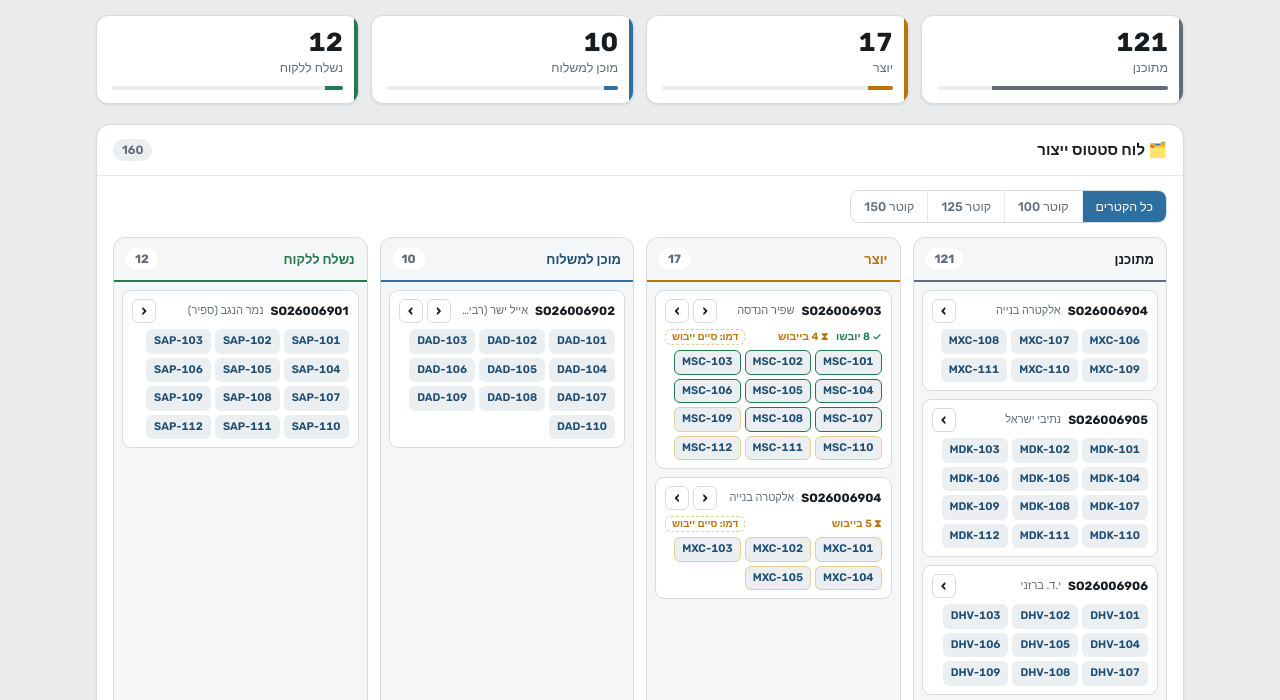
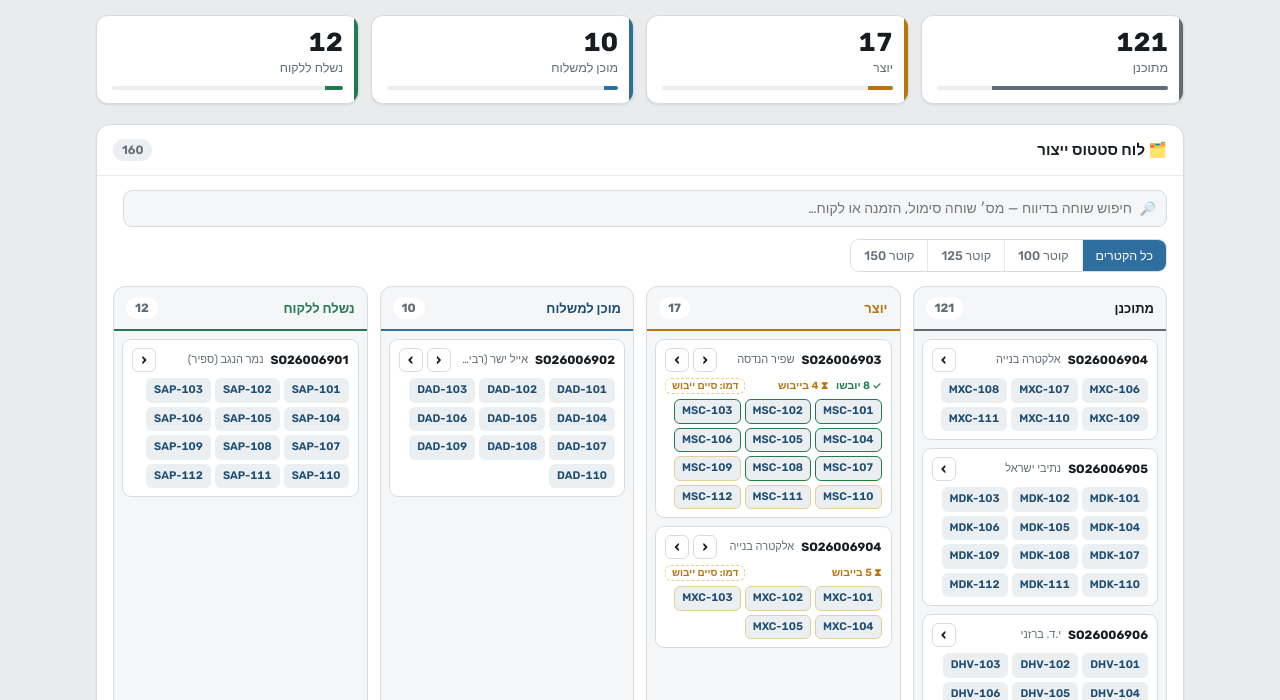
Before and after one commit to tgpm5yshnm-ui/sela-scheduler, a plain HTML site: page index.html in a window 1280 px wide. Shown: the part 74-774 px from the top of the page. Drawn offline with Linux system fonts and the light colour scheme.

Commit message:
Update index.html

```diff
--- a/index.html
+++ b/index.html
@@ -100,6 +100,18 @@ section.block{background:var(--surface); border:1px solid var(--line); border-ra
 .shchip.green{background:var(--ok-bg); color:var(--ok)} .shchip.pix{background:var(--violet-bg); color:var(--violet)}
 .shchip.cured{border-color:var(--ok)} .shchip.curing{border-color:var(--amber-line)}
 .hint{color:var(--muted); font-size:12px; margin-top:10px; line-height:1.6}
+.board-search{display:flex; align-items:center; gap:10px; margin-bottom:12px; flex-wrap:wrap}
+.board-search .sw{position:relative; flex:1 1 280px; min-width:0}
+.board-search .sw .ic{position:absolute; inset-inline-start:11px; top:50%; transform:translateY(-50%); font-size:13px; opacity:.55; pointer-events:none}
+.board-search input{width:100%; font-family:inherit; font-size:14px; color:var(--ink); background:var(--surface2); border:1px solid var(--line); border-radius:9px; padding:9px 34px 9px 12px}
+.board-search input:focus{outline:2px solid var(--accent); outline-offset:1px; background:var(--surface)}
+.board-search .clr{border:1px solid var(--line); background:var(--surface); color:var(--muted); border-radius:8px; width:34px; height:34px; font-size:16px; line-height:1; display:none}
+.board-search .clr.show{display:inline-flex; align-items:center; justify-content:center}
+.search-info{font-size:12.5px; color:var(--muted); font-weight:500; white-space:nowrap}
+.search-info b{color:var(--accent-ink)}
+.shchip mark{background:var(--amber-bg); color:var(--amber); border-radius:3px; padding:0 1px}
+.shchip.hit{outline:2px solid var(--accent); outline-offset:1px}
+.no-results{flex:1; text-align:center; color:var(--muted); font-size:13.5px; padding:26px 12px; border:1px dashed var(--line); border-radius:12px; background:var(--surface2)}
 
 /* daily production sheet */
 .sheet-controls{display:flex; gap:10px; align-items:center; flex-wrap:wrap; margin-bottom:14px}
@@ -183,6 +195,14 @@ details.ctl[open] summary .chev{transform:rotate(180deg)}
   <section class="block">
     <h2>🗂️ לוח סטטוס ייצור<span class="count-pill" id="boardPill">0</span></h2>
     <div class="body">
+      <div class="board-search">
+        <div class="sw">
+          <span class="ic">🔎</span>
+          <input id="boardSearch" type="search" inputmode="search" placeholder="חיפוש שוחה בדיווח — מס׳ שוחה סימול, הזמנה או לקוח…" aria-label="חיפוש שוחה">
+        </div>
+        <button class="clr" id="boardSearchClr" aria-label="נקה חיפוש">✕</button>
+        <span class="search-info" id="searchInfo"></span>
+      </div>
       <div class="seg" id="boardFilter">
         <button data-f="all" class="active">כל הקטרים</button>
         <button data-f="100">קוטר 100</button><button data-f="125">קוטר 125</button><button data-f="150">קוטר 150</button>
@@ -287,7 +307,7 @@ function schedule(){
 }
 
 /* סטטוס פר‑שוחה (0..3) + חותמת ייצור לחישוב ייבוש */
-let STAGE=loadJSON('sela_stage'), PAT=loadJSON('sela_pat'), boardFilter='all', sheetDay=0;
+let STAGE=loadJSON('sela_stage'), PAT=loadJSON('sela_pat'), boardFilter='all', boardSearch='', sheetDay=0;
 function loadJSON(k){ try{const s=localStorage.getItem(k);return s?JSON.parse(s):{};}catch(e){return {};} }
 function save(){ try{localStorage.setItem('sela_stage',JSON.stringify(STAGE));localStorage.setItem('sela_pat',JSON.stringify(PAT));}catch(e){} }
 function stageOf(s){ return STAGE[s]||0; }
@@ -323,16 +343,27 @@ function renderPipe(){
   document.getElementById('pipe').innerHTML=STAGES.map((st,i)=>`<div class="pk ${cls[i]}"><div class="n">${c[i]}</div><div class="l">${st.name}</div><div class="bar"><i style="width:${Math.round(c[i]/total*100)}%"></i></div></div>`).join('');
   document.getElementById('boardPill').textContent=SHUCHOT.length;
 }
+function hl(text,q){ if(!q) return text; const i=text.toLowerCase().indexOf(q); if(i<0) return text;
+  return text.slice(0,i)+'<mark>'+text.slice(i,i+q.length)+'</mark>'+text.slice(i+q.length); }
 function renderBoard(){
-  const c=kpiPipe(); const pass=s=> boardFilter==='all'||s.diameter===+boardFilter;
+  const c=kpiPipe();
+  const q=boardSearch.trim().toLowerCase();
+  const matches=s=> !q || s.simul.toLowerCase().includes(q) || s.so.toLowerCase().includes(q) || s.customer.toLowerCase().includes(q);
+  const pass=s=> (boardFilter==='all'||s.diameter===+boardFilter) && matches(s);
+  // search info
+  const info=document.getElementById('searchInfo');
+  if(q){ const n=SHUCHOT.filter(s=>(boardFilter==='all'||s.diameter===+boardFilter)&&matches(s)).length;
+    info.innerHTML=`נמצאו <b>${n}</b> שוחות`; document.getElementById('boardSearchClr').classList.add('show'); }
+  else { info.textContent=''; document.getElementById('boardSearchClr').classList.remove('show'); }
   let html='';
   for(let col=0;col<4;col++){
     const inStage=SHUCHOT.filter(s=>stageOf(s.simul)===col && pass(s)); let cards='';
     ORDERS.forEach(o=>{
       const items=inStage.filter(s=>s.so===o.so); if(!items.length) return;
       const chips=items.map(s=>{ let extra=''; if(col===1) extra = cured(s.simul)?' cured':' curing';
+        const isHit = q && s.simul.toLowerCase().includes(q);
         const title = col===1 ? (cured(s.simul)?'יובש — מוכן לקידום':('בייבוש · עוד '+cureLeft(s.simul)+' ימים')) : 'לחץ לקידום שלב';
-        return `<span class="shchip ${TRACKS[s._tr].cls}${extra}" data-simul="${s.simul}" title="${title}">${s.simul}</span>`; }).join('');
+        return `<span class="shchip ${TRACKS[s._tr].cls}${extra}${isHit?' hit':''}" data-simul="${s.simul}" title="${title}">${hl(s.simul,q)}</span>`; }).join('');
       let cure=''; if(col===1){ const rd=items.filter(s=>cured(s.simul)).length, cr=items.length-rd;
         cure=`<div class="cure-line">${rd?`<span class="rd">✓ ${rd} יובשו</span>`:''}${cr?`<span class="cr">⧗ ${cr} בייבוש</span>`:''}${cr?`<button class="demo-cure" data-so="${o.so}" title="סיים ייבוש (דמו)">דמו: סיים ייבוש</button>`:''}</div>`; }
       const back=col>0?`<button class="mv back" data-so="${o.so}" data-stage="${col}" title="החזר שלב">‹</button>`:'';
@@ -341,7 +372,10 @@ function renderBoard(){
     });
     html+=`<div class="col ${STAGES[col].cls}"><div class="col-head">${STAGES[col].name}<span class="cnt">${c[col]}</span></div><div class="col-body">${cards||'<div class="col-empty">—</div>'}</div></div>`;
   }
-  document.getElementById('board').innerHTML=html;
+  const totalHits=q ? SHUCHOT.filter(s=>(boardFilter==='all'||s.diameter===+boardFilter)&&matches(s)).length : 1;
+  document.getElementById('board').innerHTML = totalHits===0
+    ? `<div class="no-results">לא נמצאה שוחה התואמת ל‑"${boardSearch.trim()}". בדוק את מס׳ השוחה סימול, מספר ההזמנה או שם הלקוח.</div>`
+    : html;
 }
 
 function hash(s){let h=7;for(let i=0;i<s.length;i++)h=(h*31+s.charCodeAt(i))>>>0;return h;}
@@ -392,6 +426,8 @@ document.getElementById('board').addEventListener('click',e=>{
     SHUCHOT.filter(s=>s.so===so && stageOf(s.simul)===st).forEach(s=> fwd?advanceSim(s.simul):retreatSim(s.simul)); save(); render(); }
 });
 document.getElementById('boardFilter').addEventListener('click',e=>{ const b=e.target.closest('button'); if(!b)return; boardFilter=b.dataset.f; document.querySelectorAll('#boardFilter button').forEach(x=>x.classList.toggle('active',x===b)); renderBoard(); });
+document.getElementById('boardSearch').addEventListener('input',e=>{ boardSearch=e.target.value; renderBoard(); });
+document.getElementById('boardSearchClr').addEventListener('click',()=>{ boardSearch=''; const el=document.getElementById('boardSearch'); el.value=''; el.focus(); renderBoard(); });
 document.getElementById('sheetDaySeg').addEventListener('click',e=>{ const b=e.target.closest('button'); if(!b)return; sheetDay=+b.dataset.d; renderSheet(); });
 document.getElementById('printBtn').addEventListener('click',()=>window.print());
 
```
